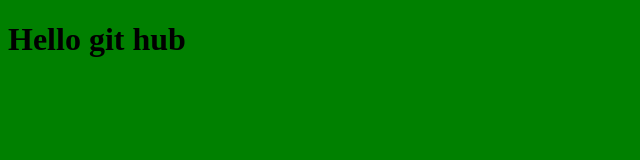
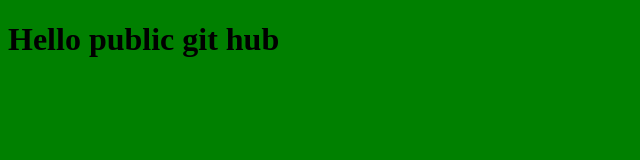
Before and after one commit to amanvermakumar/VisualGitHub, a plain HTML site: page index.html in a window 1280 px wide. Shown: the whole page, without its empty margins (0-640 px from the left). Drawn offline with Linux system fonts and the light colour scheme.

Commit message:
make commit

```diff
--- a/index.html
+++ b/index.html
@@ -7,6 +7,6 @@
     <link rel="stylesheet" href="index.css">
 </head>
 <body>
-    <h1>Hello git hub</h1>
+    <h1>Hello public git hub</h1>
 </body>
 </html>
```
